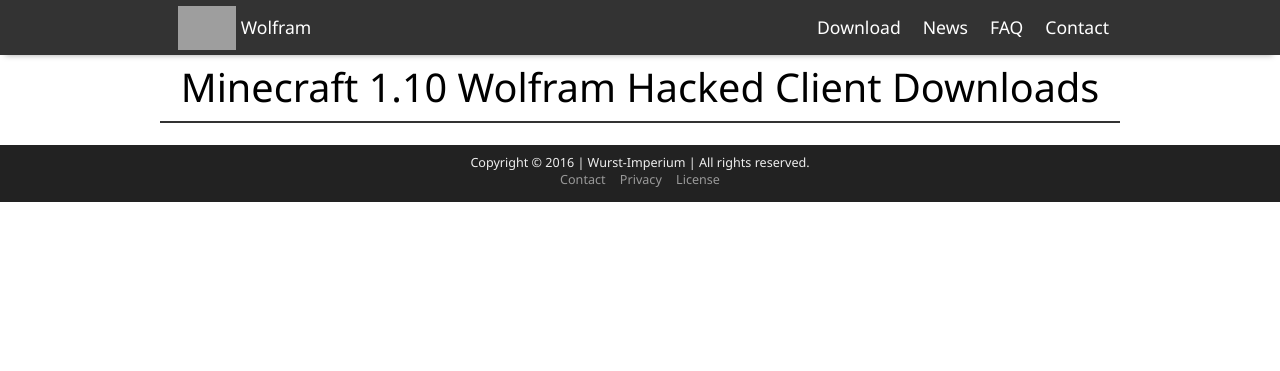
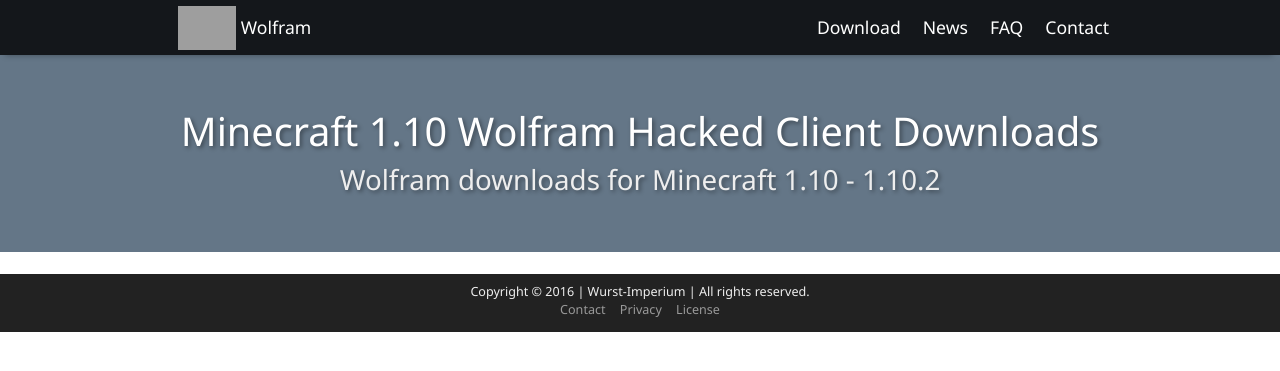
Before and after one commit to Wurst-Imperium/WolframClient.net, a Jekyll site: the page built from download/minecraft-1-10.html, in a window 1280 px wide. Shown: the top 371 px of the page. Built offline with Jekyll 4.4.1, drawn with Linux system fonts in a browser that asks for light colours; grey boxes are pictures that could not be loaded.

Commit message:
:art: Improve download-list pages

```diff
--- a/_layouts/download-list.html
+++ b/_layouts/download-list.html
@@ -1,8 +1,19 @@
 ---
-layout: default
+layout: bare
 ---
-<h1 class="align-center">{{ page.title }}</h1>
-<hr>
+<header class="bg-steel fg-white">
+	<div style="width: 100%;height: 3.125rem;"></div>
+	<div class="container padding40 no-padding-left no-padding-right">
+    <h1 class="align-center text-shadow">
+      {{ page.title }}
+      {% if page.notice %}
+        <br>
+        <small class="fg-grayLighter">{{ page.notice }}</small>
+      {% endif %}
+    </h1>
+	</div>
+</header>
+<div class="container">
   <div class="grid">
     {% assign updates = site.posts | where: "minecraft-version", page.mcversion %}
     {% for update in updates %}
@@ -26,3 +37,4 @@ layout: default
       {% if modulo == 3 or forloop.last %}</div>{% endif %}
     {% endfor %}
   </div>
+</div>
--- a/download/minecraft-1-10.html
+++ b/download/minecraft-1-10.html
@@ -1,5 +1,6 @@
 ---
 title: Minecraft 1.10 Wolfram Hacked Client Downloads
+notice: Wolfram downloads for Minecraft 1.10 - 1.10.2
 layout: download-list
 mcversion: "1.10"
 ---
--- a/download/minecraft-1-8.html
+++ b/download/minecraft-1-8.html
@@ -1,5 +1,6 @@
 ---
 title: Minecraft 1.8 Wolfram Hacked Client Downloads
+notice: Wolfram downloads for Minecraft 1.8 - 1.8.9
 layout: download-list
 mcversion: "1.8"
 ---
```
Lines whose indentation alone changed are shown as unchanged.
